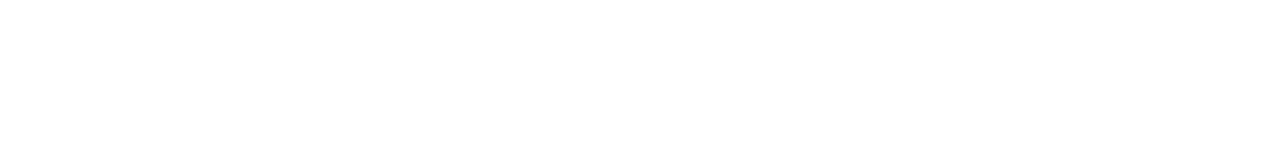
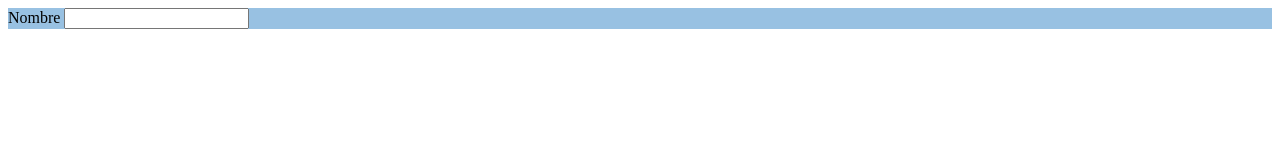
Before and after one commit to jhonper/mi-primer-proyecto, a plain HTML site: page index.html in a window 1280 px wide. Drawn offline with Linux system fonts and the light colour scheme.

Commit message:
creación de estilos al contenedor

```diff
--- a/index.html
+++ b/index.html
@@ -4,8 +4,14 @@
     <meta charset="UTF-8">
     <meta name="viewport" content="width=device-width, initial-scale=1.0">
     <title>Document</title>
+    <link rel="stylesheet" href="./style.css">
 </head>
 <body>
-
+    <div class="container">
+        <form action="">
+            <label for="nombre">Nombre</label>
+            <input type="text" id="nombre">
+        </form>
+    </div>
 </body>
 </html>
--- a/style.css
+++ b/style.css
@@ -0,0 +1,3 @@
+.container {
+    background-color: rgb(152, 193, 226);
+}
```
